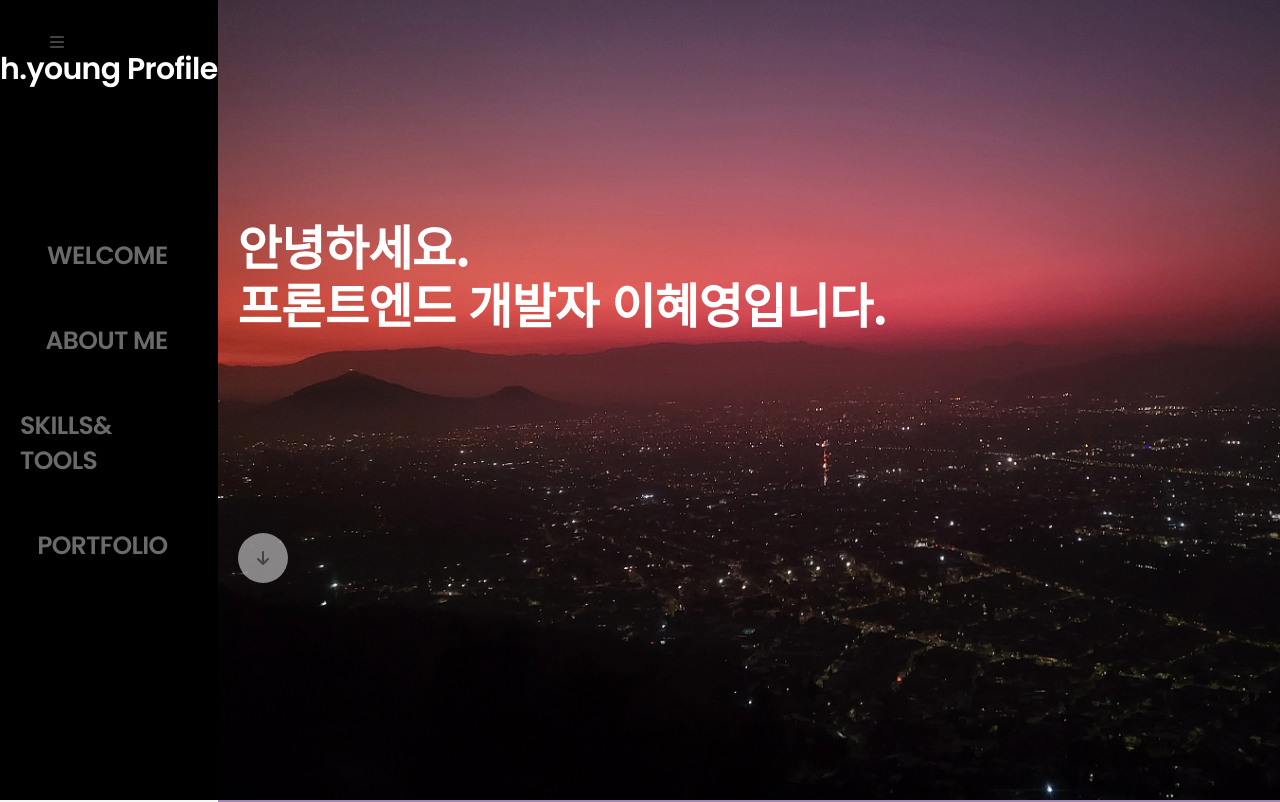
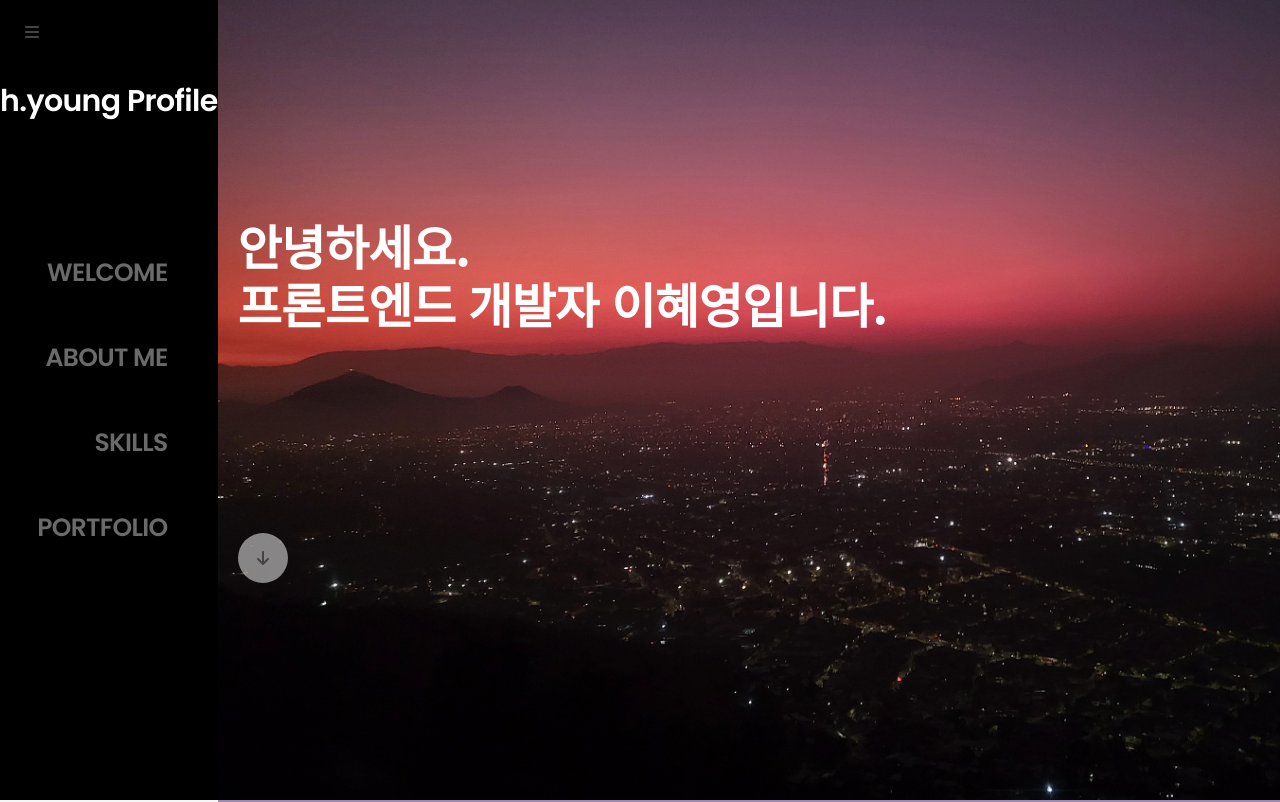
Before and after one commit to cocopalm221/introduction, a React (Create React App) app: page / in a window 1280 px wide. Shown: the top 802 px of the page. Built offline with nearby package versions, Linux system fonts and the light colour scheme; a web font is replaced by a local one.

Commit message:
반응형 작업 중

```diff
--- a/src/components/Header.js
+++ b/src/components/Header.js
@@ -18,7 +18,7 @@ const Header = ({ setPage, setOpen, open }) => {
               <span>ABOUT ME</span>
             </li>
             <li onClick={() => setPage(2)}>
-              <span>SKILLs& TOOLs</span>
+              <span>SKILLS</span>
             </li>
             <li onClick={() => setPage(3)}>
               <span>PORTFOLIO</span>
--- a/src/components/MobileMenu.js
+++ b/src/components/MobileMenu.js
@@ -10,7 +10,7 @@ const MobileMenu = ({ setPage, open, setOpen }) => {
             setOpen(false);
           }}
         >
-          <span>Home</span>
+          <span>WELCOME</span>
         </li>
         <li
           onClick={() => {
@@ -18,7 +18,7 @@ const MobileMenu = ({ setPage, open, setOpen }) => {
             setOpen(false);
           }}
         >
-          <span>Profile</span>
+          <span>ABOUT ME</span>
         </li>
         <li
           onClick={() => {
@@ -26,7 +26,7 @@ const MobileMenu = ({ setPage, open, setOpen }) => {
             setOpen(false);
           }}
         >
-          <span>Skill</span>
+          <span>SKILLS</span>
         </li>
         <li
           onClick={() => {
@@ -34,7 +34,7 @@ const MobileMenu = ({ setPage, open, setOpen }) => {
             setOpen(false);
           }}
         >
-          <span>Portfolio</span>
+          <span>PORTFOLIO</span>
         </li>
         {/* <li
           onClick={() => {
--- a/src/scss/_header.scss
+++ b/src/scss/_header.scss
@@ -17,15 +17,16 @@
       height: 100%;
       .header-logo {
         position: absolute;
-        top: 3rem;
+        top: 5rem;
         left: 50%;
         transform: translateX(-50%);
         font-family: "Poppins", sans-serif;
         font-size: 30px;
         color: #fff;
         font-weight: 600;
+        white-space: nowrap;
+        transition: all 0.5s;
         cursor: pointer;
-        white-space: nowrap;
       }
       .gnb {
         display: flex;
@@ -33,6 +34,7 @@
         align-items: flex-end;
         gap: 50px;
         padding-right: 30px;
+        transition: all 0.5s;
         li {
           cursor: pointer;
           span {
@@ -72,8 +74,8 @@
       }
       .mobile-bt {
         position: absolute;
-        left: 30px;
-        top: 30px;
+        left: 5px;
+        top: 20px;
         display: block;
         cursor: pointer;
       }
--- a/src/scss/_mobilemenu.scss
+++ b/src/scss/_mobilemenu.scss
@@ -1,10 +1,10 @@
 .mobile {
   &.active {
-    left: 0 !important;
+    left: 17% !important;
   }
   position: fixed;
   left: 100%;
-  top: 80px;
+  top: 0;
   width: 100%;
   height: 100vh;
   background-color: #fff;
```
